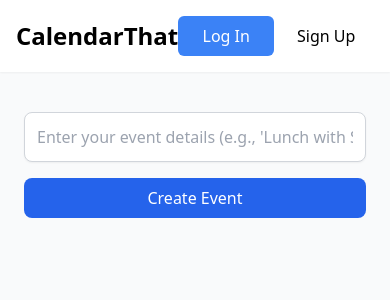
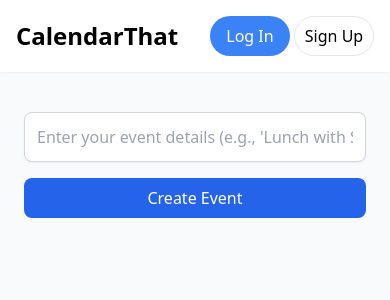
Before and after one commit to maxrisher/calendarthatv2, a Django app: template web_interface/templates/web_interface/home.html in a window 390 px wide. Shown: the top 300 px of the page. Run offline with Django 5.2, Linux system fonts and the light colour scheme; the template is opened without the code that fills it, so the values that code supplies are empty; some libraries are stand-ins or nearby versions.

Commit message:
make base html scale to viewport size so works on mobile

```diff
--- a/web_interface/templates/web_interface/base.html
+++ b/web_interface/templates/web_interface/base.html
@@ -1,6 +1,9 @@
 <!DOCTYPE html>
 <html>
 <head>
+    <meta charset="UTF-8">
+    <meta name="viewport" content="width=device-width, initial-scale=1.0">
+    <meta http-equiv="X-UA-Compatible" content="ie=edge">
    <title>CalendarThat</title>
    <script src="https://cdn.tailwindcss.com"></script>
 </head>
@@ -15,10 +18,10 @@
                     {{ user.email|slice:":2"|upper }}
                 </a>
            {% else %}
-               <a href="{% url 'account_login' %}" class="flex w-24 h-10 bg-blue-500 rounded-md text-white items-center justify-center">
+               <a href="{% url 'account_login' %}" class="flex w-20 h-10 bg-blue-500 rounded-full text-white items-center justify-center">
                 Log In
             </a>
-               <a href="{% url 'account_signup' %}" class="flex w-24 h-10 font-medium items-center justify-center">
+               <a href="{% url 'account_signup' %}" class="flex w-20 h-10 border border gray-900 rounded-full font-medium items-center justify-center">
                 Sign Up
             </a>
            {% endif %}
```
